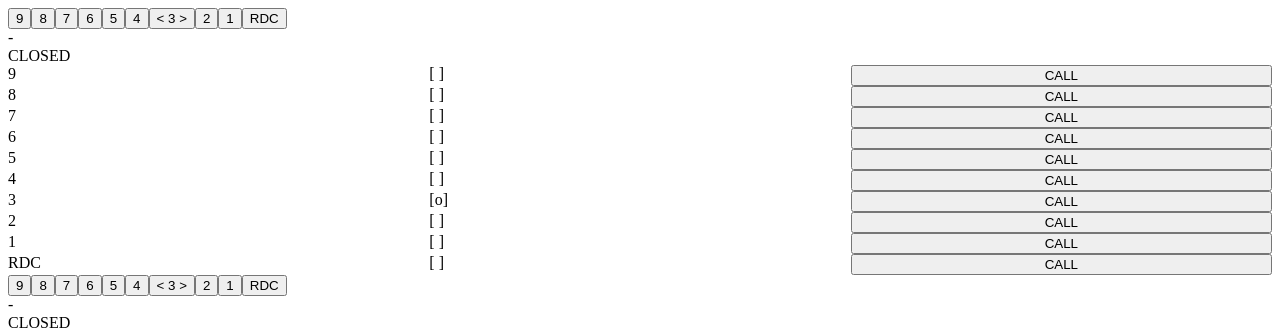
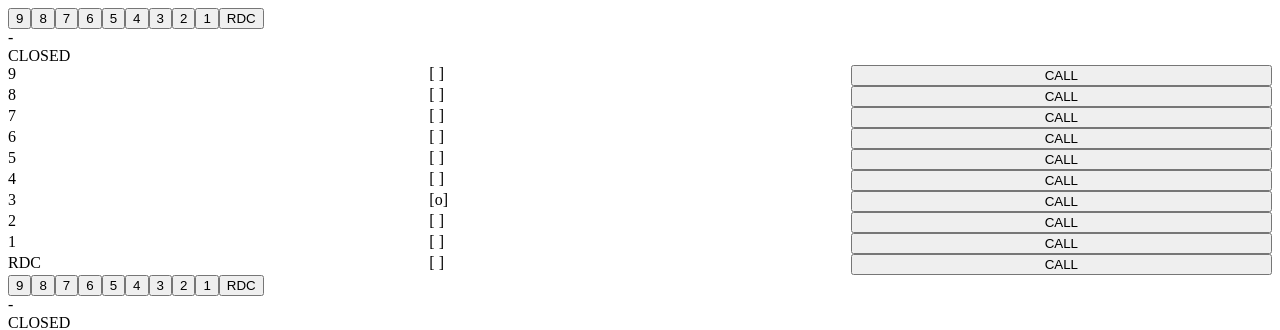
Before and after one commit to lde-moul/elevator, a React app: page / in a window 1280 px wide. Shown: the top 330 px of the page. Built offline with nearby package versions, Linux system fonts and the light colour scheme; no server answers.

Commit message:
Store elevator state

```diff
--- a/src/client/Util.tsx
+++ b/src/client/Util.tsx
@@ -1,5 +1,8 @@
 'use strict';
 
 
+export const getFilledArray = (length: number, value: any): Array<any> =>
+  new Array(length).fill(value);
+
 export const getFloorName = (floor: number): string =>
   (floor !== 0) ? floor.toString() : 'RDC';
--- a/src/client/components/DirectionIndicator.tsx
+++ b/src/client/components/DirectionIndicator.tsx
@@ -1,12 +1,8 @@
 'use strict';
 
+import { Direction } from "./ElevatorState";
+
 import React from 'react';
-
-export enum Direction {
-  Up,
-  Static,
-  Down,
-}
 
 interface DirectionIndicatorProps {
   direction: Direction;
--- a/src/client/components/Elevator.tsx
+++ b/src/client/components/Elevator.tsx
@@ -2,13 +2,18 @@
 
 import BuildingPanel from './BuildingPanel';
 import ElevatorPanel from './ElevatorPanel';
+import ElevatorState from './ElevatorState';
 
 import React from 'react';
 
-export default () => {
+interface ElevatorProps {
+  state: ElevatorState;
+};
+
+export default ({ state }: ElevatorProps) => {
   return (
     <div>
-      <ElevatorPanel />
+      <ElevatorPanel state={state} />
       <BuildingPanel />
     </div>
   );
--- a/src/client/components/ElevatorPage.tsx
+++ b/src/client/components/ElevatorPage.tsx
@@ -1,14 +1,17 @@
 'use strict';
 
+import { defaultElevatorState } from './ElevatorState';
 import Elevator from './Elevator';
 
-import React from 'react';
+import React, { useState } from 'react';
 
 export default () => {
+  const [state, setState] = useState(defaultElevatorState);
+
   return (
     <div>
-      <Elevator />
-      <Elevator />
+      <Elevator state={state} />
+      <Elevator state={state} />
     </div>
   );
 }
--- a/src/client/components/ElevatorPanel.tsx
+++ b/src/client/components/ElevatorPanel.tsx
@@ -1,30 +1,26 @@
 'use strict';
 
-import DirectionIndicator, { Direction } from './DirectionIndicator';
+import DirectionIndicator from './DirectionIndicator';
 import DoorIndicator from './DoorIndicator';
+import ElevatorState, { Direction } from './ElevatorState';
 import FloorButton from './FloorButton';
 
 import React from 'react';
 
-export default () => {
-  const buttons = [
-    <FloorButton floor={9} active={false} />,
-    <FloorButton floor={8} active={false} />,
-    <FloorButton floor={7} active={false} />,
-    <FloorButton floor={6} active={false} />,
-    <FloorButton floor={5} active={false} />,
-    <FloorButton floor={4} active={false} />,
-    <FloorButton floor={3} active={true} />,
-    <FloorButton floor={2} active={false} />,
-    <FloorButton floor={1} active={false} />,
-    <FloorButton floor={0} active={false} />,
-  ]
+interface ElevatorPanelProps {
+  state: ElevatorState;
+};
+
+export default ({ state }: ElevatorPanelProps) => {
+  const buttons = state.elevatorRequestedFloors.map((requested, floor) =>
+    <FloorButton floor={floor} active={requested} />,
+  ).reverse();
 
   return (
     <div>
       {buttons}
-      <DirectionIndicator direction={Direction.Static} />
-      <DoorIndicator open={false} />
+      <DirectionIndicator direction={state.direction} />
+      <DoorIndicator open={state.open} />
     </div>
   );
 }
--- /dev/null
+++ b/src/client/components/ElevatorState.tsx
@@ -0,0 +1,25 @@
+'use strict';
+
+import { getFilledArray } from "../Util";
+
+export enum Direction {
+  Up,
+  Static,
+  Down,
+}
+
+export default interface ElevatorState {
+  floor: number;
+  open: boolean;
+  direction: Direction;
+  elevatorRequestedFloors: boolean[];
+  buildingRequestedFloors: boolean[];
+};
+
+export const defaultElevatorState: ElevatorState = {
+  floor: 3,
+  open: false,
+  direction: Direction.Static,
+  elevatorRequestedFloors: getFilledArray(10, false),
+  buildingRequestedFloors: getFilledArray(10, false)
+};
```
